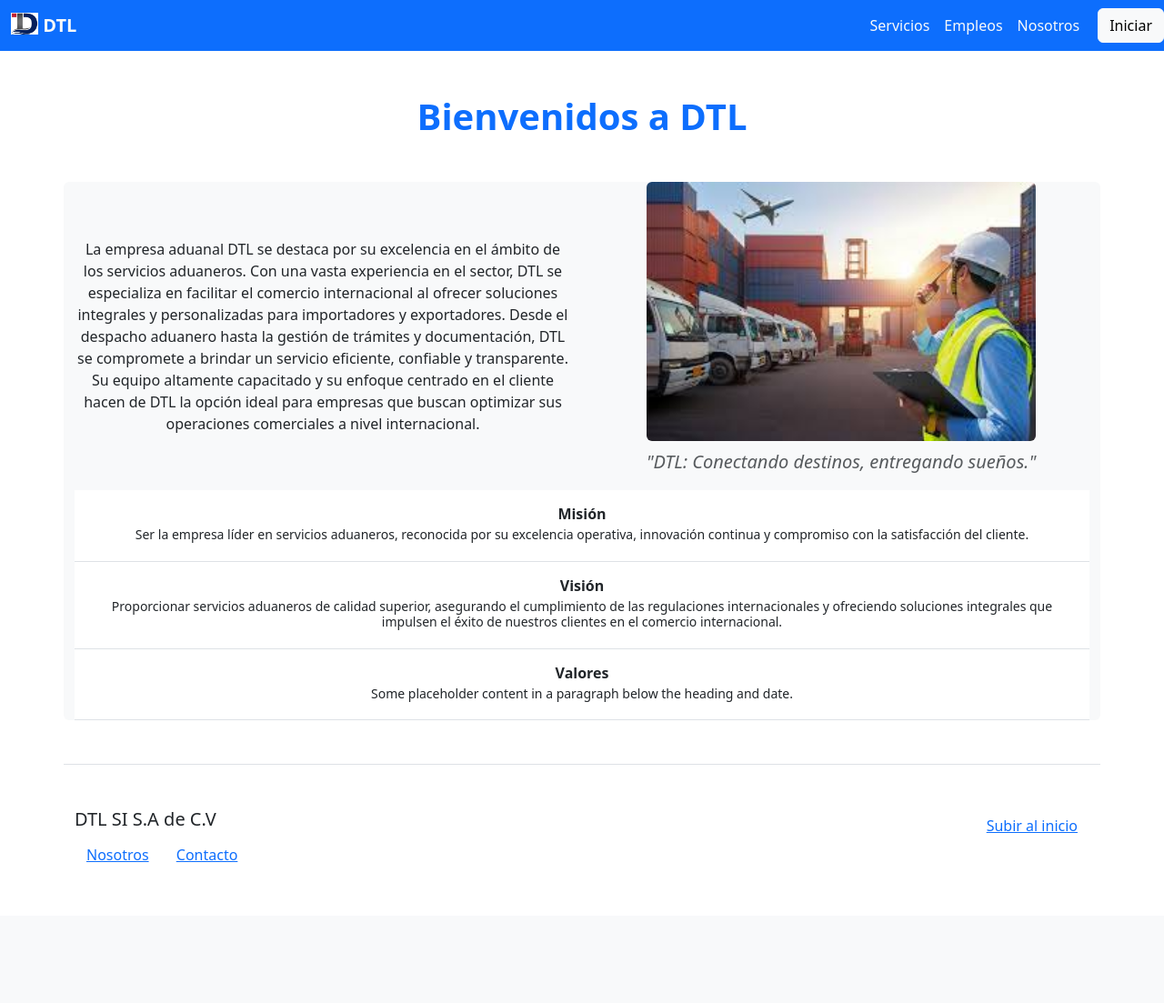
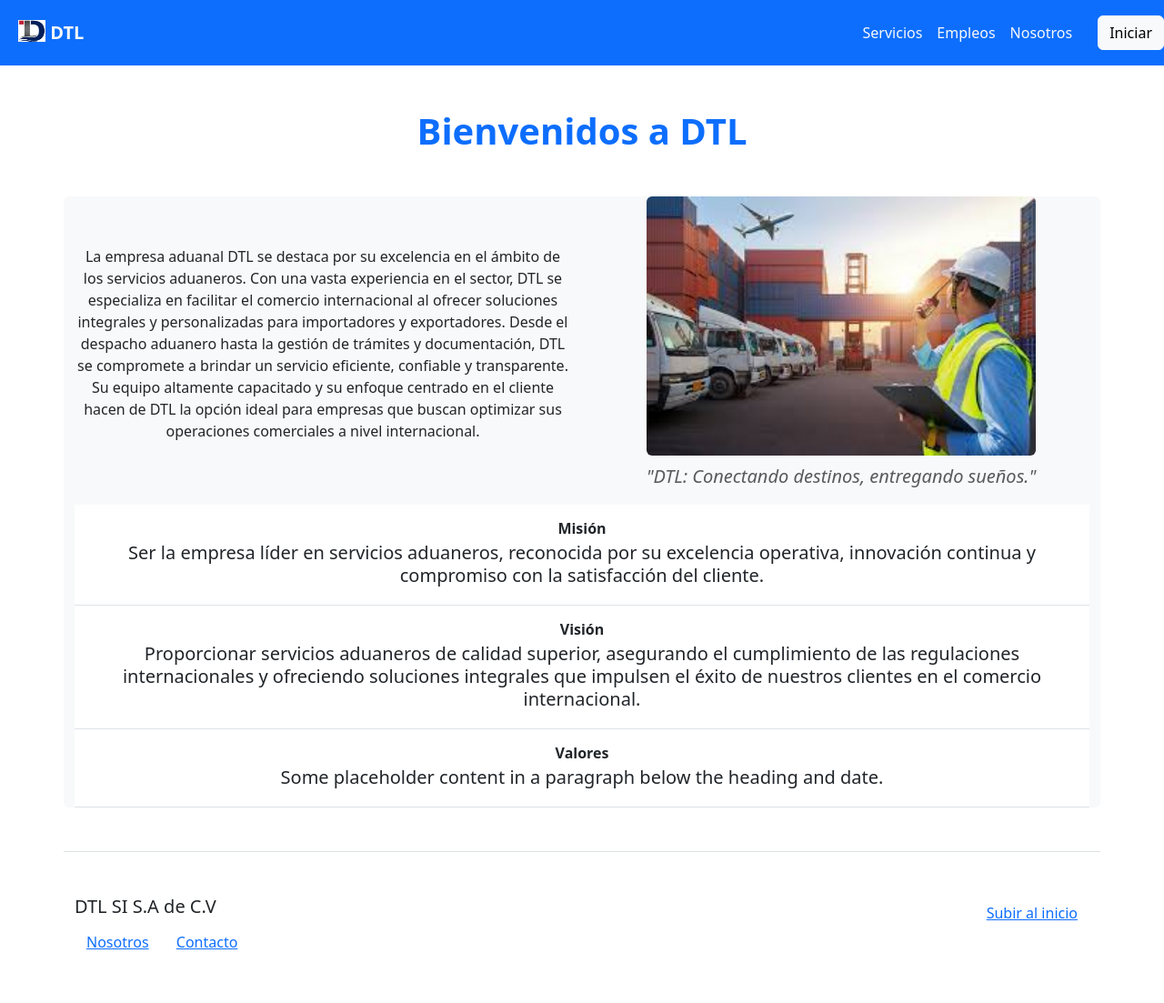
Before and after one commit to Ivanna1320/DTL, a PHP site: page / in a window 1280 px wide. Shown: the whole page at 91% size. Before the commit the page ends 948 px from the top, so only its background shows below. Run offline with PHP 8.4, Linux system fonts and the light colour scheme.

Commit message:
Detalles en escritura

```diff
--- a/index.php
+++ b/index.php
@@ -30,8 +30,17 @@
 
         <div class="col-md">
             <div class="row align-items-center">
-                <div class="col-md text-justify">
-                    La empresa aduanal DTL se destaca por su excelencia en el ámbito de los servicios aduaneros. Con una vasta experiencia en el sector, DTL se especializa en facilitar el comercio internacional al ofrecer soluciones integrales y personalizadas para importadores y exportadores. Desde el despacho aduanero hasta la gestión de trámites y documentación, DTL se compromete a brindar un servicio eficiente, confiable y transparente. Su equipo altamente capacitado y su enfoque centrado en el cliente hacen de DTL la opción ideal para empresas que buscan optimizar sus operaciones comerciales a nivel internacional.
+                <div class="col-md ">
+                    <p class="text-justify">
+                        La empresa aduanal DTL se destaca por su excelencia en el ámbito de los servicios
+                        aduaneros. Con una vasta experiencia en el sector, DTL se especializa en facilitar
+                        el comercio internacional al ofrecer soluciones integrales y personalizadas para
+                        importadores y exportadores. Desde el despacho aduanero hasta la gestión de trámites
+                        y documentación, DTL se compromete a brindar un servicio eficiente, confiable y
+                        transparente. Su equipo altamente capacitado y su enfoque centrado en el cliente
+                        hacen de DTL la opción ideal para empresas que buscan optimizar sus operaciones
+                        comerciales a nivel internacional.
+                    </p>
                 </div>
 
                 <div class="col-md">
@@ -48,19 +57,26 @@
                     <div class="d-flex w-100 align-items-center justify-content-between">
                         <strong class="mb-1 text-center w-100">Misión</strong>
                     </div>
-                    <div class="col-10 mb-1 small text-center w-100">Ser la empresa líder en servicios aduaneros, reconocida por su excelencia operativa, innovación continua y compromiso con la satisfacción del cliente.</div>
+                    <div class="col-10 mb-1 small text-center w-100 fs-5">
+                        Ser la empresa líder en servicios aduaneros, reconocida por su excelencia
+                        operativa, innovación continua y compromiso con la satisfacción del cliente.
+                    </div>
                 </a>
                 <a href="#" class="list-group-item list-group-item-action py-3 lh-sm">
                     <div class="d-flex w-100 align-items-center justify-content-between">
                         <strong class="mb-1 text-center w-100">Visión</strong>
                     </div>
-                    <div class="col-10 mb-1 small text-center w-100">Proporcionar servicios aduaneros de calidad superior, asegurando el cumplimiento de las regulaciones internacionales y ofreciendo soluciones integrales que impulsen el éxito de nuestros clientes en el comercio internacional.</div>
+                    <div class="col-10 mb-1 small text-center w-100 fs-5">Proporcionar servicios aduaneros
+                        de calidad superior, asegurando el cumplimiento de las regulaciones
+                        internacionales y ofreciendo soluciones integrales que impulsen el éxito de
+                        nuestros clientes en el comercio internacional.
+                    </div>
                 </a>
                 <a href="#" class="list-group-item list-group-item-action py-3 lh-sm">
                     <div class="d-flex w-100 align-items-center justify-content-between" >
                         <strong class="mb-1 text-center w-100">Valores</strong>
                     </div>
-                    <div class="col-10 mb-1 small text-center w-100">Some placeholder content in a paragraph below the heading and date.</div>
+                    <div class="col-10 mb-1 small text-center w-100 fs-5">Some placeholder content in a paragraph below the heading and date.</div>
                 </a>
             </div>
 
--- a/navbar.php
+++ b/navbar.php
@@ -1,6 +1,6 @@
 <!--Navbar: Ivanna-->
 <nav class="navbar navbar-expand-lg bg-primary">
-      <div class="container-fluid">
+      <div class="container-fluid m-2">
         <a class="navbar-brand text-light fw-bold" href="index.php">
         <img src="resources/img/logo.jpg" alt="Logo" width="30" height="24" class="d-inline-block align-text-top">
           DTL
```
